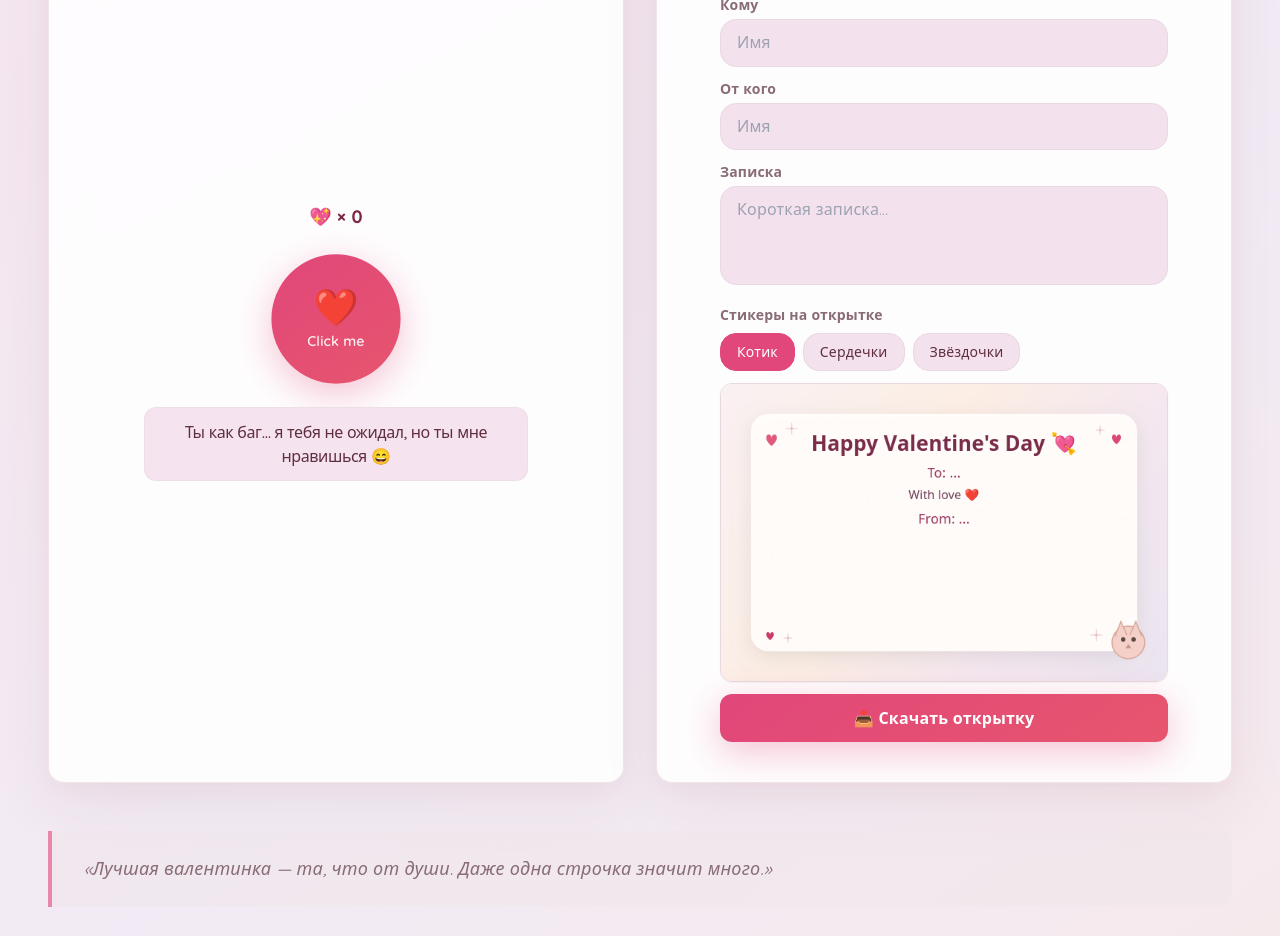
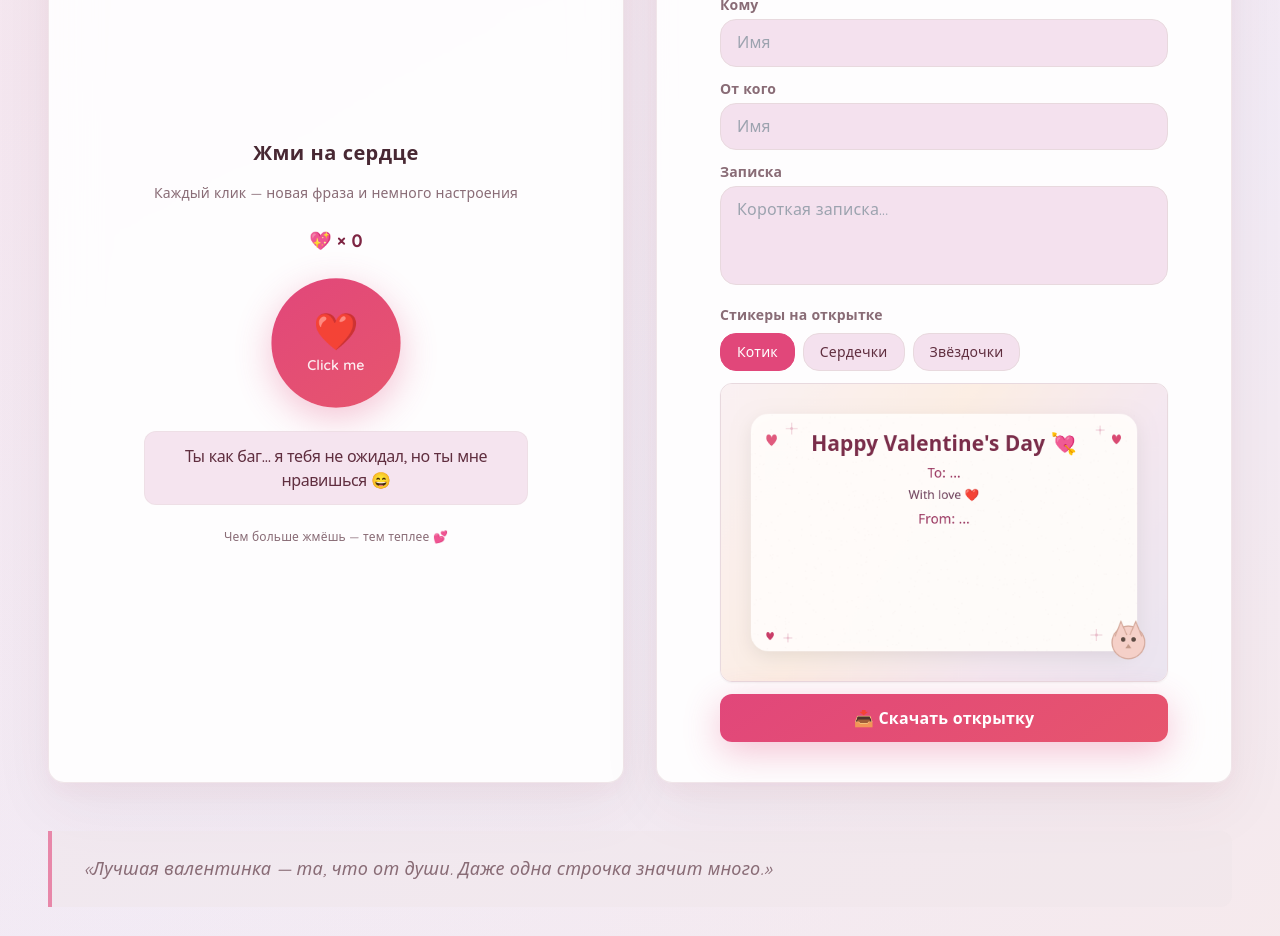
Before and after one commit to AmaLS367/valentine-code-hearts, a React (Vite) app: page / in a window 1280 px wide. Shown: the part 820-1756 px from the top of the page. Built offline with nearby package versions, Linux system fonts and the light colour scheme; the HTML template or start-up script is replaced by a standard one.

Commit message:
feat: update HeartButton component with new text elements and improved layout for enhanced user engagement

```diff
--- a/src/components/HeartButton.tsx
+++ b/src/components/HeartButton.tsx
@@ -94,7 +94,14 @@ const HeartButton = () => {
   }, []);
 
   return (
-    <div className="flex flex-col items-center gap-6">
+    <div className="flex flex-col items-center gap-6 w-full">
+      <h3 className="text-lg sm:text-xl font-bold text-foreground font-display">
+        Жми на сердце
+      </h3>
+      <p className="text-sm text-muted-foreground text-center -mt-2">
+        Каждый клик — новая фраза и немного настроения
+      </p>
+
       {/* Love counter */}
       <div
         className={`text-lg font-bold text-valentine-deep ${popping ? "animate-counter-pop" : ""}`}
@@ -221,11 +228,14 @@ const HeartButton = () => {
       {/* Message */}
       <div
         key={message}
-        className="animate-fade-up max-w-xs sm:max-w-sm text-center px-4 py-3 rounded-xl bg-secondary/90 text-secondary-foreground font-medium text-sm sm:text-base border border-border/50"
+        className="animate-fade-up w-full max-w-sm text-center px-4 py-3 rounded-xl bg-secondary/90 text-secondary-foreground font-medium text-sm sm:text-base border border-border/50"
         aria-live="polite"
       >
         <code className="font-display tracking-tight">{message}</code>
       </div>
+      <p className="text-xs text-muted-foreground">
+        Чем больше жмёшь — тем теплее 💕
+      </p>
     </div>
   );
 };
```
